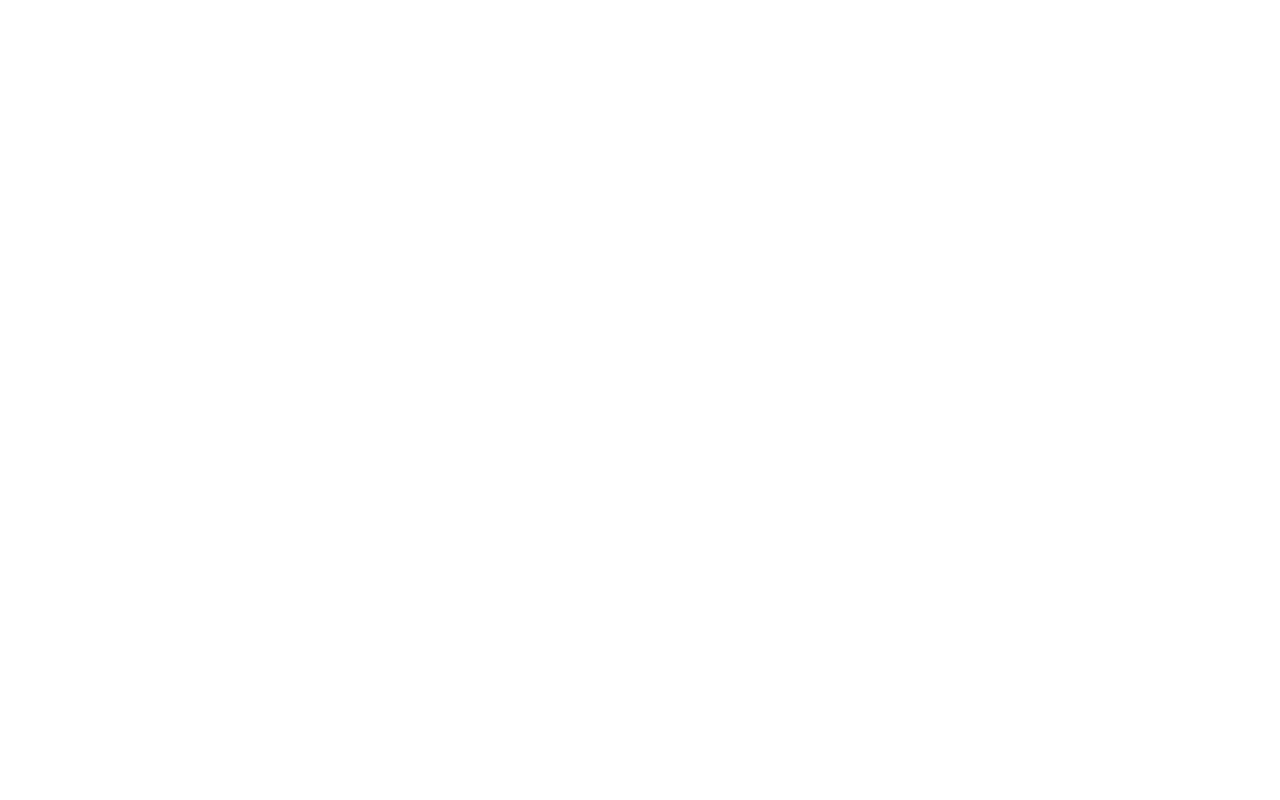
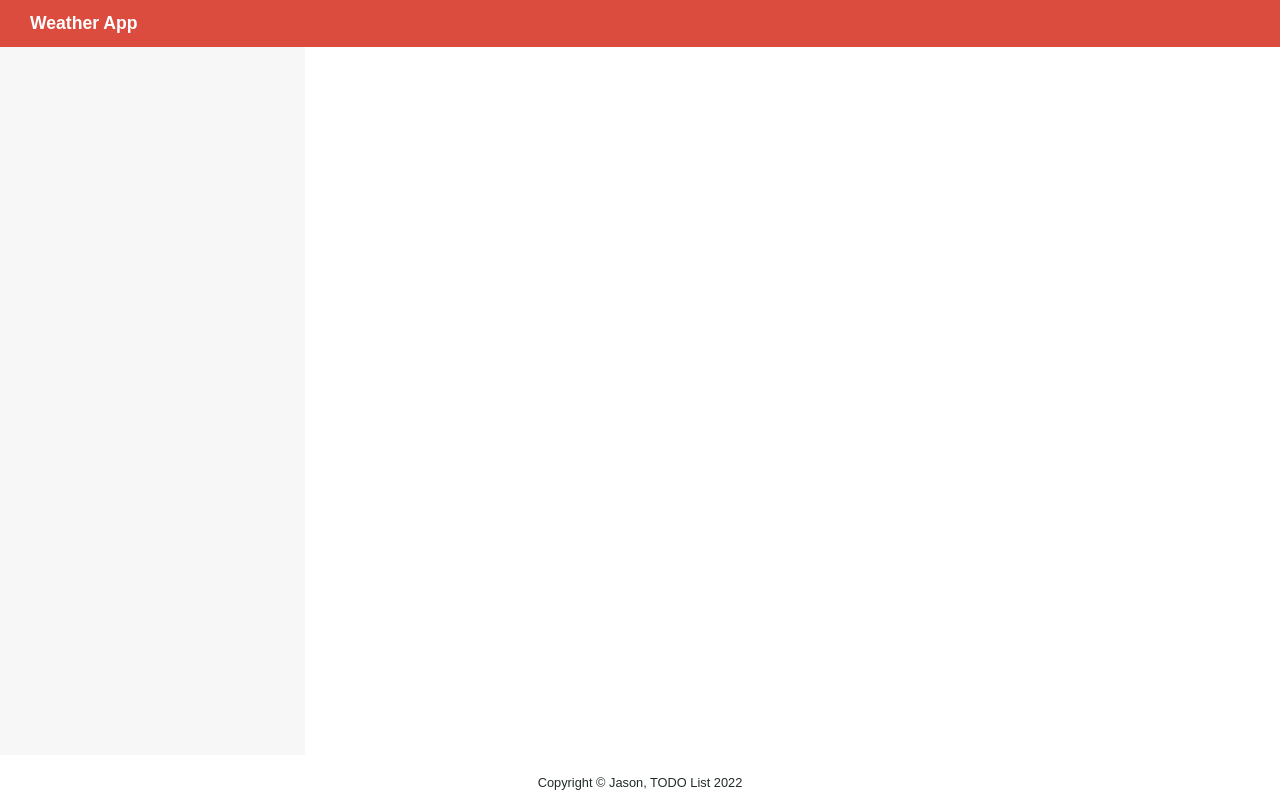
Before and after one commit to JasonOCat/TOP-weather-app, a website built with webpack: page dist/index.html in a window 1280 px wide. Built offline with nearby package versions, Linux system fonts and the light colour scheme.

Commit message:
First build

```diff
--- a/dist/index.html
+++ b/dist/index.html
@@ -1 +1 @@
-<head><script defer src="main.9c2ddd8664c1a956e3ae.js"></script></head><div class="content"></div>
+<!doctype html><html lang="en"><head><meta charset="UTF-8"/><meta http-equiv="X-UA-Compatible" content="IE=edge"/><meta name="viewport" content="width=device-width,initial-scale=1"/><title>TOP - TODO list</title><script defer="defer" src="main.929a3b81b89895c6125b.js"></script></head><body><div class="container"><div class="header"><h1>Weather App</h1></div><div class="middle-content"><div class="sidebar"></div><div class="main-container"><div class="project-view"></div></div></div><div class="footer"><p>Copyright © Jason, TODO List 2022</p></div></div></body></html>
```
Also changed, not shown: 2 other files.
